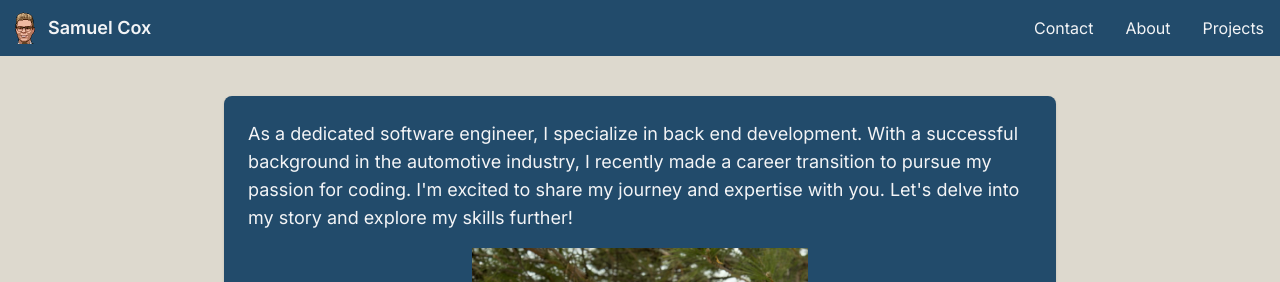
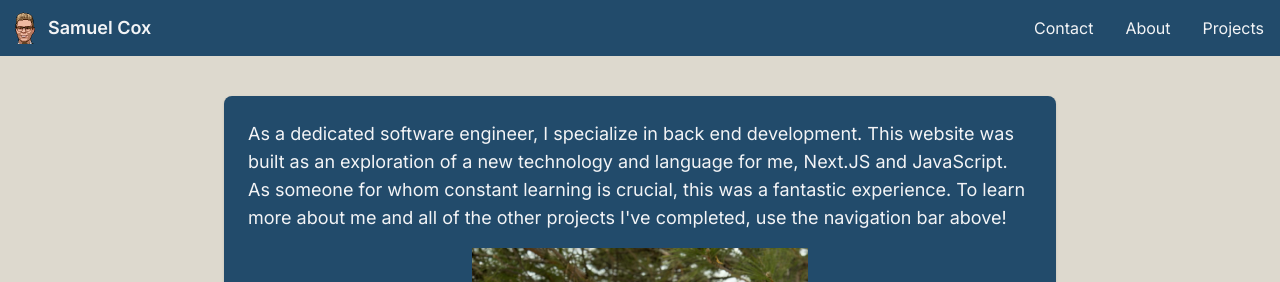
Before and after one commit to sambcox/sbc-portfolio, a Next.js app: page / in a window 1280 px wide. Shown: the top 282 px of the page. Built offline with nearby package versions, Linux system fonts and the light colour scheme; grey boxes are pictures that could not be loaded.

Commit message:
Update text on main page

```diff
--- a/app/page.tsx
+++ b/app/page.tsx
@@ -11,7 +11,7 @@ export default function Home() {
         <div className="max-w-4xl mx-auto px-4 sm:px-6 lg:px-8">
           <div className="about-me-bg mb-4 p-6 shadow sm:rounded-lg">
             <p className="text-lg text-gray-100">
-              As a dedicated software engineer, I specialize in back end development. With a successful background in the automotive industry, I recently made a career transition to pursue my passion for coding. I&apos;m excited to share my journey and expertise with you. Let&apos;s delve into my story and explore my skills further!
+              As a dedicated software engineer, I specialize in back end development. This website was built as an exploration of a new technology and language for me, Next.JS and JavaScript. As someone for whom constant learning is crucial, this was a fantastic experience. To learn more about me and all of the other projects I've completed, use the navigation bar above!
             </p>
             <div className="image-container py-4 px-2">
               <Slideshow />
```
